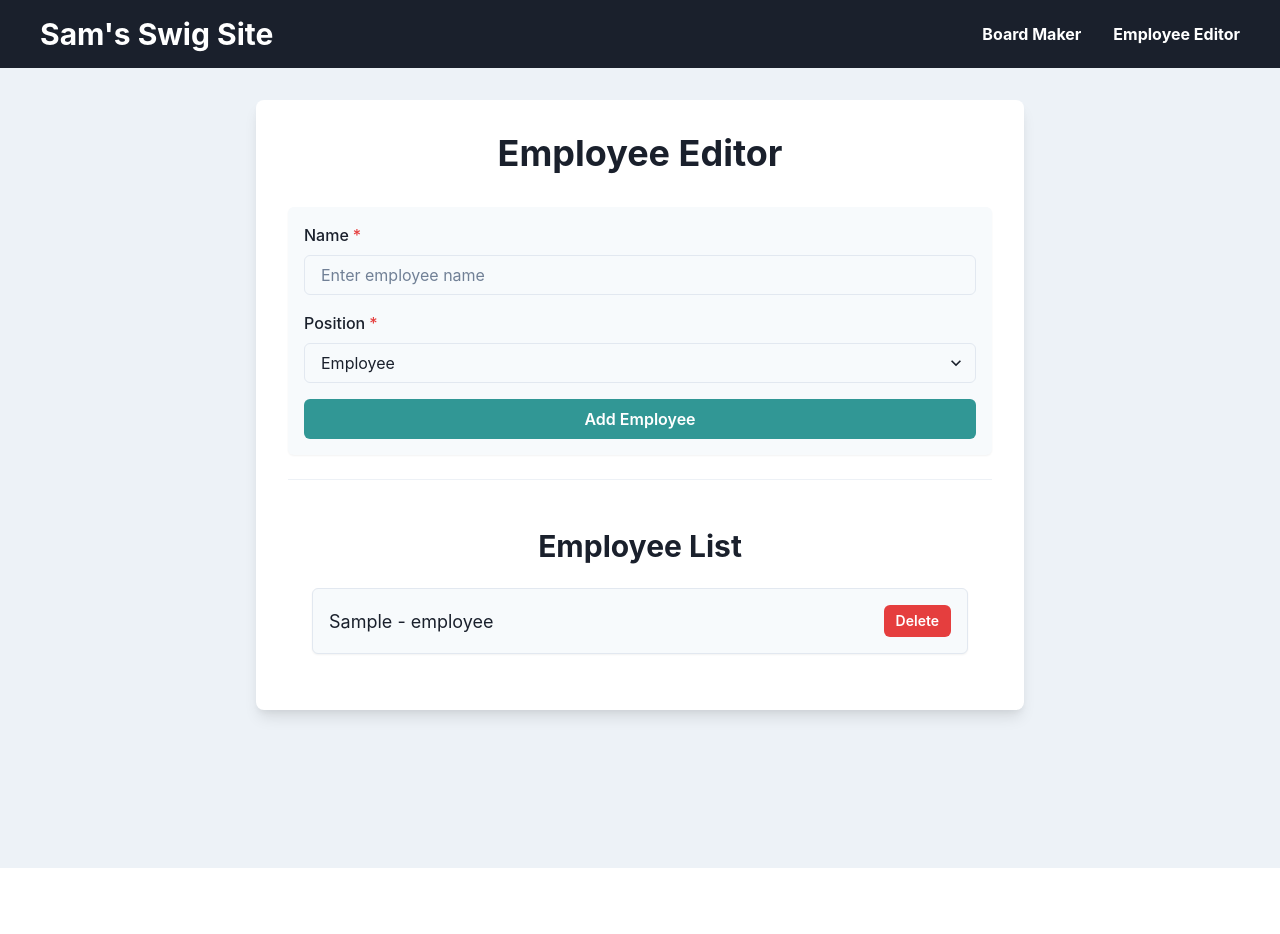
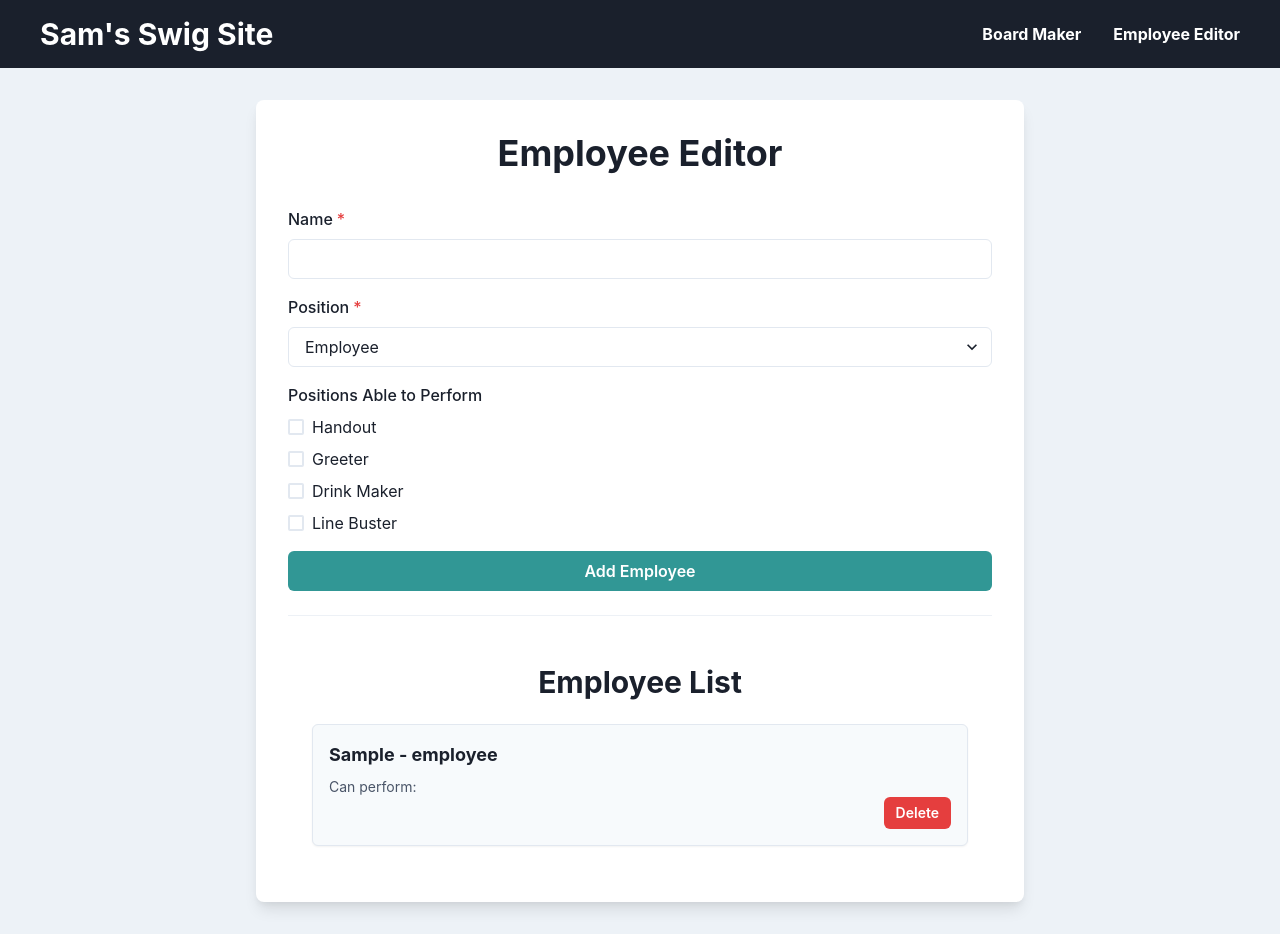
Before and after one commit to brittonsamuel99/swigboard, a React (Create React App) app: page /employee-editor in a window 1280 px wide. Both pictures are taken after typing "Sample" into the empty fields and a click on the button "Add Employee". Before the commit the page ends 868 px from the top, so only its background shows below. Built offline with nearby package versions, Linux system fonts and the light colour scheme.

Commit message:
Employee possible positions

```diff
--- a/src/EmployeeForm.js
+++ b/src/EmployeeForm.js
@@ -1,19 +1,36 @@
 import React, { useState } from 'react';
-import { Box, Button, FormControl, FormLabel, Input, Select, Stack } from '@chakra-ui/react';
+import {
+    Box,
+    Button,
+    Checkbox,
+    CheckboxGroup,
+    FormControl,
+    FormLabel,
+    Input,
+    Select,
+    Stack,
+    VStack
+} from '@chakra-ui/react';
 
 function EmployeeForm({ addEmployee }) {
     const [name, setName] = useState('');
     const [position, setPosition] = useState('employee');
+    const [positionsAbleToPerform, setPositionsAbleToPerform] = useState([]);
 
     const handleSubmit = (e) => {
         e.preventDefault();
-        addEmployee({ name, position });
+        addEmployee({ name, position, positionsAbleToPerform });
         setName('');
         setPosition('employee');
+        setPositionsAbleToPerform([]);
+    };
+
+    const handlePositionsChange = (selectedPositions) => {
+        setPositionsAbleToPerform(selectedPositions);
     };
 
     return (
-        <Box as="form" onSubmit={handleSubmit} p="4" bg="gray.50" borderRadius="md" boxShadow="sm">
+        <Box as="form" onSubmit={handleSubmit}>
             <Stack spacing="4">
                 <FormControl isRequired>
                     <FormLabel>Name</FormLabel>
@@ -21,9 +38,9 @@ function EmployeeForm({ addEmployee }) {
                         type="text"
                         value={name}
                         onChange={(e) => setName(e.target.value)}
-                        placeholder="Enter employee name"
                     />
                 </FormControl>
+
                 <FormControl isRequired>
                     <FormLabel>Position</FormLabel>
                     <Select
@@ -36,7 +53,23 @@ function EmployeeForm({ addEmployee }) {
                         <option value="gm">GM</option>
                     </Select>
                 </FormControl>
-                <Button colorScheme="teal" type="submit">
+
+                <FormControl>
+                    <FormLabel>Positions Able to Perform</FormLabel>
+                    <CheckboxGroup
+                        value={positionsAbleToPerform}
+                        onChange={handlePositionsChange}
+                    >
+                        <VStack align="start">
+                            <Checkbox value="handout">Handout</Checkbox>
+                            <Checkbox value="greeter">Greeter</Checkbox>
+                            <Checkbox value="drink maker">Drink Maker</Checkbox>
+                            <Checkbox value="line buster">Line Buster</Checkbox>
+                        </VStack>
+                    </CheckboxGroup>
+                </FormControl>
+
+                <Button type="submit" colorScheme="teal">
                     Add Employee
                 </Button>
             </Stack>
--- a/src/EmployeeList.js
+++ b/src/EmployeeList.js
@@ -1,5 +1,5 @@
 import React from 'react';
-import { Box, Button, Heading, Stack, Text } from '@chakra-ui/react';
+import { Box, Button, Heading, Stack, Text, VStack } from '@chakra-ui/react';
 
 function EmployeeList({ employees, deleteEmployee }) {
     return (
@@ -19,13 +19,22 @@ function EmployeeList({ employees, deleteEmployee }) {
                         display="flex"
                         justifyContent="space-between"
                         alignItems="center"
+                        flexDirection="column"
                     >
-                        <Text fontSize="lg">
-                            {employee.name} - {employee.position}
-                        </Text>
+                        <VStack align="start" w="full">
+                            <Text fontSize="lg" fontWeight="bold">
+                                {employee.name} - {employee.position}
+                            </Text>
+                            {employee.positionsAbleToPerform && (
+                                <Text fontSize="sm" color="gray.600">
+                                    Can perform: {employee.positionsAbleToPerform.join(', ')}
+                                </Text>
+                            )}
+                        </VStack>
                         <Button
                             colorScheme="red"
                             size="sm"
+                            alignSelf="flex-end"
                             onClick={() => deleteEmployee(index)}
                         >
                             Delete
```
